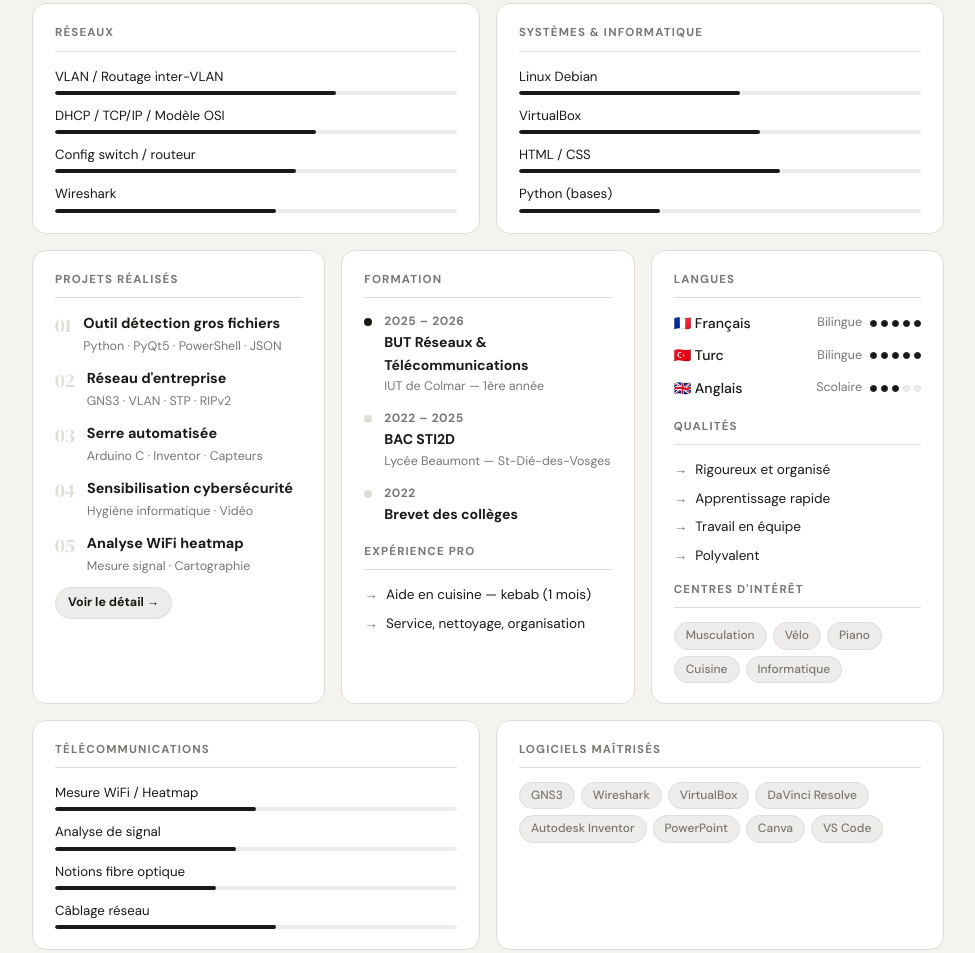
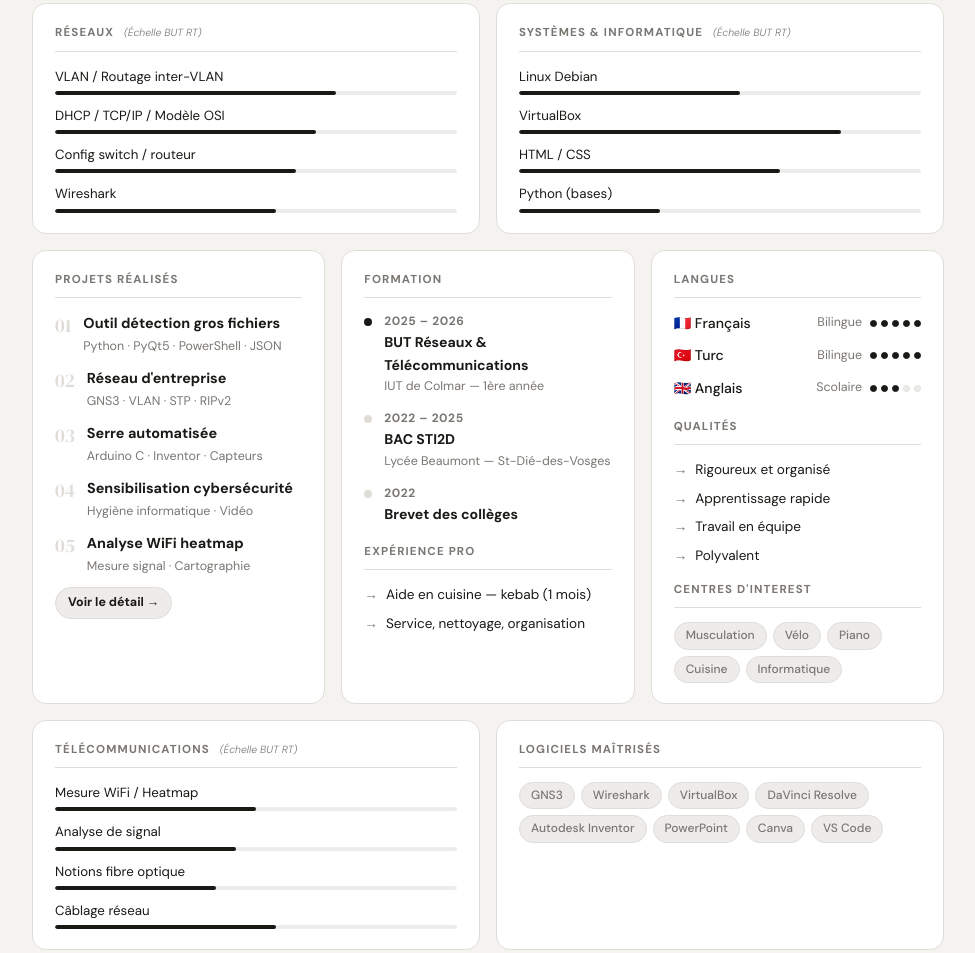
Before and after one commit to kior5234-blip/HakanAKAKCA68-blip.github.io, a plain HTML site: page index.html in a window 1280 px wide. Shown: the part 433-1386 px from the top of the page, without its empty margins (152-1127 px from the left). Drawn offline with Linux system fonts and the light colour scheme.

Commit message:
Update index.html

```diff
--- a/index.html
+++ b/index.html
@@ -3,7 +3,7 @@
 <head>
   <meta charset="utf-8">
   <title>Hakan Akakca — Portfolio</title>
-  <meta name="description" content="Hakan Akakca — Étudiant BUT Réseaux & Télécommunications IUT Colmar. 18 ans. Étudiant en cybersécurité et réseaux. Compétences : VLAN, DHCP, TCP/IP, Wireshark, Linux, Python, HTML/CSS, GNS3, Arduino, ESP32. Projets : SAÉ 1.05 Python/PyQt5, réseau GNS3, serre Arduino, site ESP32, WiFi heatmap. Français bilingue, Turc bilingue. GitHub : github.com/Hakan-aoe4/Projet.">
+  <meta name="description" content="Hakan Akakca — Étudiant BUT Réseaux & Télécommunications IUT Colmar. 18 ans. Étudiant en cybersécurité et réseaux. Compétences : VLAN, DHCP, TCP/IP, Wireshark, Linux, Python, HTML/CSS, GNS3, Arduino, ESP32. Projets : SAÉ 1.05 Python/PyQt5, réseau GNS3, serre Arduino, site ESP32, WiFi heatmap. GitHub : github.com/Hakan-aoe4/Projet.">
   <meta name="keywords" content="Hakan Akakca, BUT RT, réseaux télécommunications, Colmar, cybersécurité, Python, PyQt5, GNS3, VLAN, Linux, Arduino, ESP32, Wireshark, PowerShell">
   <meta name="author" content="Hakan Akakca">
   <link href="https://fonts.googleapis.com/css2?family=DM+Sans:ital,wght@0,300;0,400;0,500;0,700;1,300&family=DM+Serif+Display:ital@0;1&display=swap" rel="stylesheet">
@@ -97,6 +97,7 @@
     .card { background: var(--surface); border: 1px solid var(--border); border-radius: 14px; padding: 20px 22px; transition: box-shadow .2s, transform .2s; }
     .card:hover { box-shadow: 0 4px 20px rgba(0,0,0,.07); transform: translateY(-2px); }
     .card-title { font-size: .72rem; font-weight: 700; text-transform: uppercase; letter-spacing: .1em; color: var(--muted); margin-bottom: 14px; padding-bottom: 8px; border-bottom: 1px solid var(--border); }
+    .card-subtitle-scale { font-size: .65rem; font-weight: 400; text-transform: none; color: var(--muted); letter-spacing: 0; margin-left: 6px; font-style: italic; }
 
     /* SKILL BARS */
     .skill-row { display: flex; flex-direction: column; gap: 10px; }
@@ -227,7 +228,7 @@
 
   <div class="main-grid">
     <div class="card">
-      <div class="card-title">Réseaux</div>
+      <div class="card-title">Réseaux <span class="card-subtitle-scale">(Échelle BUT RT)</span></div>
       <div class="skill-row">
         <div class="skill-item"><div class="skill-label">VLAN / Routage inter-VLAN</div><div class="bar"><div class="bar-fill" style="width:70%"></div></div></div>
         <div class="skill-item"><div class="skill-label">DHCP / TCP/IP / Modèle OSI</div><div class="bar"><div class="bar-fill" style="width:65%"></div></div></div>
@@ -236,10 +237,10 @@
       </div>
     </div>
     <div class="card">
-      <div class="card-title">Systèmes & Informatique</div>
+      <div class="card-title">Systèmes & Informatique <span class="card-subtitle-scale">(Échelle BUT RT)</span></div>
       <div class="skill-row">
         <div class="skill-item"><div class="skill-label">Linux Debian</div><div class="bar"><div class="bar-fill" style="width:55%"></div></div></div>
-        <div class="skill-item"><div class="skill-label">VirtualBox</div><div class="bar"><div class="bar-fill" style="width:60%"></div></div></div>
+        <div class="skill-item"><div class="skill-label">VirtualBox</div><div class="bar"><div class="bar-fill" style="width:80%"></div></div></div>
         <div class="skill-item"><div class="skill-label">HTML / CSS</div><div class="bar"><div class="bar-fill" style="width:65%"></div></div></div>
         <div class="skill-item"><div class="skill-label">Python (bases)</div><div class="bar"><div class="bar-fill" style="width:35%"></div></div></div>
       </div>
@@ -359,7 +360,7 @@
         <div class="qual-item">Polyvalent</div>
       </div>
       <div style="margin-top:14px;">
-        <div class="card-title">Centres d'intérêt</div>
+        <div class="card-title">Centres d'interest</div>
         <div class="tags">
           <span class="tag">Musculation</span>
           <span class="tag">Vélo</span>
@@ -374,7 +375,7 @@
 
   <div class="main-grid">
     <div class="card">
-      <div class="card-title">Télécommunications</div>
+      <div class="card-title">Télécommunications <span class="card-subtitle-scale">(Échelle BUT RT)</span></div>
       <div class="skill-row">
         <div class="skill-item"><div class="skill-label">Mesure WiFi / Heatmap</div><div class="bar"><div class="bar-fill" style="width:50%"></div></div></div>
         <div class="skill-item"><div class="skill-label">Analyse de signal</div><div class="bar"><div class="bar-fill" style="width:45%"></div></div></div>
```
